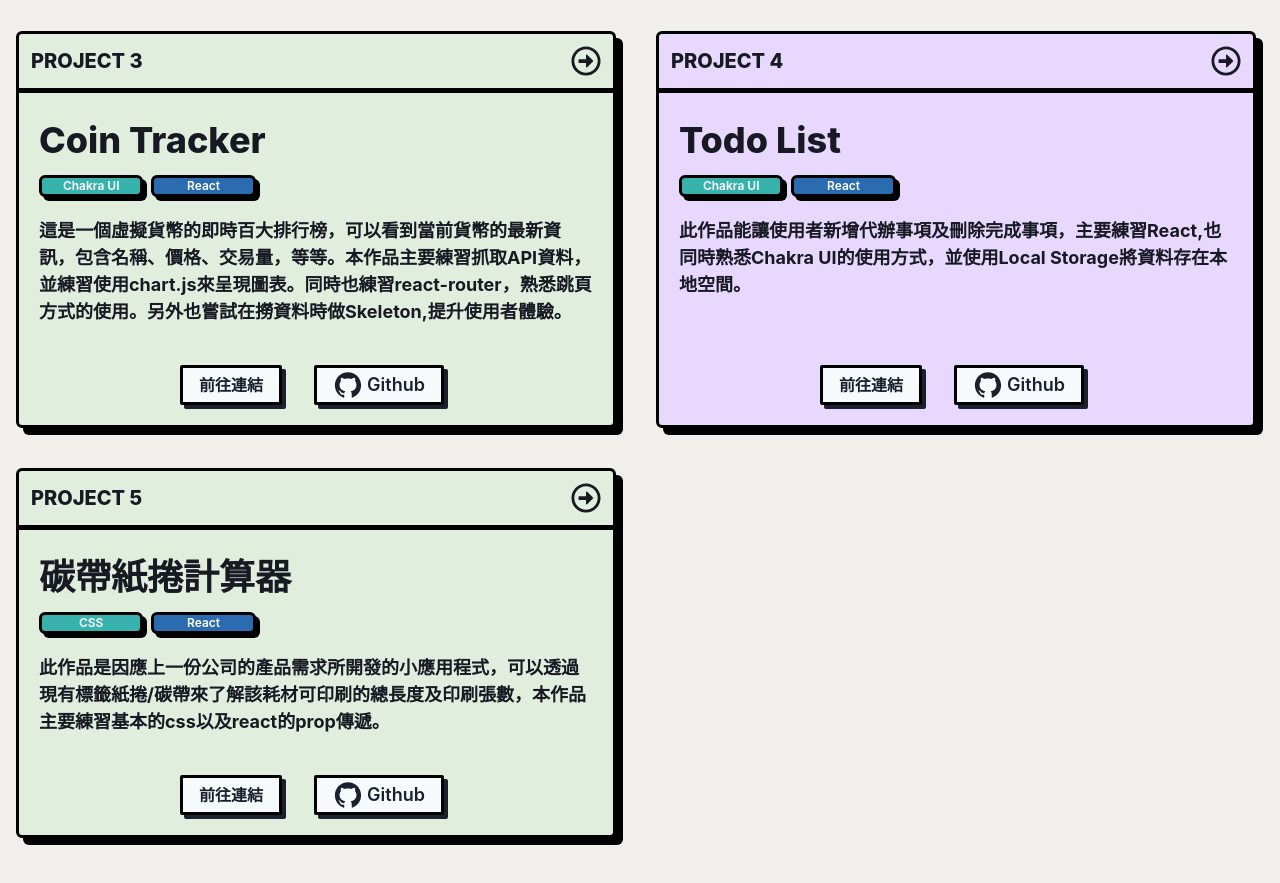
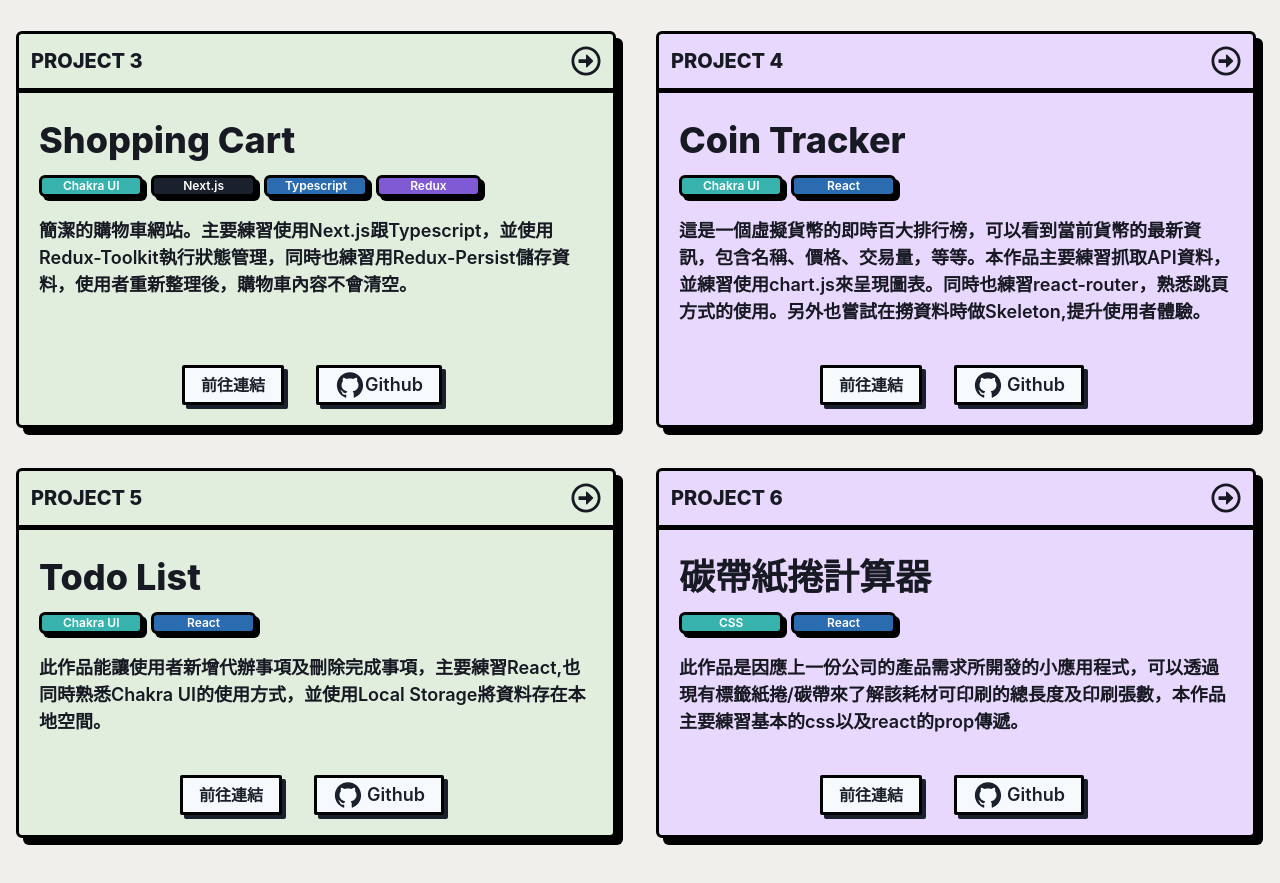
Before and after one commit to Lindahehexd/retro-portfolio, a Next.js app: page /projects in a window 1280 px wide. Shown: the part 649-1532 px from the top of the page. Built offline with nearby package versions, Linux system fonts and the light colour scheme.

Commit message:
add shopping cart project and adjust the fontweight

```diff
--- a/src/components/ProjectPage/ProjectCard.tsx
+++ b/src/components/ProjectPage/ProjectCard.tsx
@@ -30,7 +30,7 @@
             </Flex>
             {/* body */}
             <CardBody>
-              <Flex direction="column" >
+              <Flex direction="column">
                 <Text fontSize="4xl" fontWeight={800} mb={2}>
                   PTTit{" "}
                 </Text>
@@ -117,7 +117,7 @@
                 </SimpleGrid>
               </Flex>
 
-              <Text fontSize="lg" fontWeight={700}>
+              <Text fontSize="lg" fontWeight={600}>
                 {" "}
                 結合PTT與Reddit,
                 使用者可以瀏覽看板、建立、加入、搜尋看板。並且可以發文、推文、噓文...等等。如果您是板主，甚至能客製化您的看板，包含圖片、看板簡介、看板標題。用戶也可對貼文點選喜歡或不喜歡，票數會即時顯示。此作品主要練習SSR、Type型別熟悉、使用狀態管理工具Recoil、擴展運算子、使用firebase達成CRUD...等等。{" "}
@@ -157,7 +157,7 @@
                 <Text fontSize="4xl" fontWeight={800} mb={2}>
                   聊天GO
                 </Text>
-                <SimpleGrid columns={{ base: 3, md: 3, lg: 5 }} spacing={2}  mb={5}>
+                <SimpleGrid columns={{ base: 3, md: 3, lg: 5 }} spacing={2} mb={5}>
                   <Flex
                     h="22px"
                     p={2}
@@ -175,7 +175,7 @@
                   </Flex>
 
                   <Flex
-                      h="22px"
+                    h="22px"
                     p={2}
                     boxShadow="4px 4px black"
                     border="3px solid black"
@@ -191,7 +191,7 @@
                   </Flex>
 
                   <Flex
-                     h="22px"
+                    h="22px"
                     p={2}
                     boxShadow="4px 4px black"
                     border="3px solid black"
@@ -208,7 +208,7 @@
                 </SimpleGrid>
               </Flex>
 
-              <Text fontSize="lg" fontWeight={700}>
+              <Text fontSize="lg" fontWeight={600}>
                 聊天Go是一個任何人都可進入的公共聊天室，在聊天室中，您可以看到發訊息者的留言時間，
                 也能看到發訊息者的頭像。本作品主要練習使用firebase以及使用firebase提供的身份驗證方式進行登入。並練習使用Conditional
                 Rendering去渲染明亮模式/黑暗模式的顏色、以及有登入的用戶才可看到聊天室。
@@ -232,7 +232,7 @@
             </Flex>
           </Card>
 
-          <Card bg={cardBg1} h="100%" maxW="600px" color={color} border={border} boxShadow={boxShadow}>
+          <Card boxShadow={boxShadow} bg={cardBg1} h="100%" maxW="600px" color={color} border={border}>
             <Flex p={3} borderBottom="5px solid black" justify="space-between">
               <Text fontSize="xl" fontWeight={800}>
                 PROJECT 3
@@ -246,9 +246,115 @@
             <CardBody>
               <Flex direction="column">
                 <Text fontSize="4xl" fontWeight={800} mb={2}>
+                  Shopping Cart
+                </Text>
+                <SimpleGrid columns={{ base: 3, md: 3, lg: 5 }} spacing={2} mb={5}>
+                  <Flex
+                    h="22px"
+                    p={2}
+                    boxShadow="4px 4px black"
+                    border="3px solid black"
+                    borderRadius="md"
+                    color="white"
+                    fontSize="xs"
+                    bg="teal.400"
+                    justify="center"
+                    align="center"
+                    fontWeight={600}
+                  >
+                    <Text>Chakra UI</Text>
+                  </Flex>
+
+                  <Flex
+                    h="22px"
+                    p={2}
+                    boxShadow="4px 4px black"
+                    border="3px solid black"
+                    borderRadius="md"
+                    color="white"
+                    fontSize="xs"
+                    bg="gray.800"
+                    justify="center"
+                    align="center"
+                    fontWeight={600}
+                  >
+                    <Text>Next.js</Text>
+                  </Flex>
+
+                  <Flex
+                    h="22px"
+                    p={2}
+                    boxShadow="4px 4px black"
+                    border="3px solid black"
+                    borderRadius="md"
+                    color="white"
+                    fontSize="xs"
+                    bg="blue.600"
+                    justify="center"
+                    align="center"
+                    fontWeight={600}
+                  >
+                    <Text>Typescript</Text>
+                  </Flex>
+
+                  <Flex
+                    h="22px"
+                    p={2}
+                    boxShadow="4px 4px black"
+                    border="3px solid black"
+                    borderRadius="md"
+                    color="white"
+                    fontSize="xs"
+                    bg="purple.500"
+                    justify="center"
+                    align="center"
+                    fontWeight={600}
+                  >
+                    <Text>Redux</Text>
+                  </Flex>
+                </SimpleGrid>
+              </Flex>
+
+              <Text fontSize="lg" fontWeight={600}>
+                {" "}
+                簡潔的購物車網站。主要練習使用Next.js跟Typescript，並使用Redux-Toolkit執行狀態管理，同時也練習用Redux-Persist儲存資料，使用者重新整理後，購物車內容不會清空。
+              </Text>
+              {/* <Image src="/aboutme3.png" alt="" objectFit="contain" boxSize="250px" /> */}
+            </CardBody>
+
+            <Flex justify="center" gap={6}>
+              {/* <Button >查看內容</Button> */}
+              <Link href="https://next-chakra-shopping-cart.vercel.app/" target="_blank">
+                <Button bg={btnbg} _hover={{ bg: hoverBg }}>
+                  前往連結
+                </Button>
+              </Link>
+              <Link href="https://github.com/Lindahehexd/next-chakra-shopping-cart" target="_blank">
+                <Button fontSize="lg" bg={btnbg} _hover={{ bg: hoverBg }}>
+                  <Icon fontSize={30} as={AiFillGithub}></Icon>
+                  Github
+                </Button>
+              </Link>
+            </Flex>
+          </Card>
+
+          <Card bg={cardBg2} h="100%" maxW="600px" color={color} border={border} boxShadow={boxShadow}>
+            <Flex p={3} borderBottom="5px solid black" justify="space-between">
+              <Text fontSize="xl" fontWeight={800}>
+                PROJECT 4
+              </Text>
+
+              <Flex>
+                <Icon as={FaRegArrowAltCircleRight} fontSize={30} />
+              </Flex>
+            </Flex>
+            {/* body */}
+            <CardBody>
+              <Flex direction="column">
+                <Text fontSize="4xl" fontWeight={800} mb={2}>
                   Coin Tracker
                 </Text>
-                <SimpleGrid columns={{ base: 3, md: 3, lg: 5 }} spacing={2}  mb={5}>
+                <SimpleGrid columns={{ base: 3, md: 3, lg: 5 }} spacing={2} mb={5}>
                   <Flex
                     h="22px"
                     p={2}
@@ -283,7 +389,7 @@
                 </SimpleGrid>
               </Flex>
 
-              <Text fontSize="lg" fontWeight={700}>
+              <Text fontSize="lg" fontWeight={600}>
                 這是一個虛擬貨幣的即時百大排行榜，可以看到當前貨幣的最新資訊，包含名稱、價格、交易量，等等。本作品主要練習抓取API資料，並練習使用chart.js來呈現圖表。同時也練習react-router，熟悉跳頁方式的使用。另外也嘗試在撈資料時做Skeleton,提升使用者體驗。
               </Text>
               {/* <Image src="/aboutme3.png" alt="" objectFit="contain" boxSize="250px" /> */}
@@ -305,10 +411,10 @@
             </Flex>
           </Card>
 
-          <Card bg={cardBg2} h="100%" maxW="600px" color={color} border={border} boxShadow={boxShadow}>
+          <Card bg={cardBg1} h="100%" maxW="600px" color={color} border={border} boxShadow={boxShadow}>
             <Flex p={3} borderBottom="5px solid black" justify="space-between">
               <Text fontSize="xl" fontWeight={800}>
-                PROJECT 4
+                PROJECT 5
               </Text>
 
               <Flex>
@@ -321,7 +427,7 @@
                 <Text fontSize="4xl" fontWeight={800} mb={2}>
                   Todo List
                 </Text>
-                <SimpleGrid columns={{ base: 3, md: 3, lg: 5 }} spacing={2}  mb={5}>
+                <SimpleGrid columns={{ base: 3, md: 3, lg: 5 }} spacing={2} mb={5}>
                   <Flex
                     h="22px"
                     p={2}
@@ -356,7 +462,7 @@
                 </SimpleGrid>
               </Flex>
 
-              <Text fontSize="lg" fontWeight={700}>
+              <Text fontSize="lg" fontWeight={600}>
                 此作品能讓使用者新增代辦事項及刪除完成事項，主要練習React,也同時熟悉Chakra UI的使用方式，並使用Local
                 Storage將資料存在本地空間。
               </Text>
@@ -381,10 +487,10 @@
             </Flex>
           </Card>
 
-          <Card bg={cardBg1} h="100%" maxW="600px" color={color} border={border} boxShadow={boxShadow}>
+          <Card bg={cardBg2} h="100%" maxW="600px" color={color} border={border} boxShadow={boxShadow}>
             <Flex p={3} borderBottom="5px solid black" justify="space-between">
               <Text fontSize="xl" fontWeight={800}>
-                PROJECT 5
+                PROJECT 6
               </Text>
 
               <Flex>
@@ -397,7 +503,7 @@
                 <Text fontSize="4xl" fontWeight={800} mb={2}>
                   碳帶紙捲計算器
                 </Text>
-                <SimpleGrid columns={{ base: 3, md: 3, lg: 5 }} spacing={2}  mb={5}>
+                <SimpleGrid columns={{ base: 3, md: 3, lg: 5 }} spacing={2} mb={5}>
                   <Flex
                     h="22px"
                     p={2}
@@ -432,11 +538,11 @@
                 </SimpleGrid>
               </Flex>
 
-              <Text fontSize="lg" fontWeight={700}>
+              <Text fontSize="lg" fontWeight={600}>
                 此作品是因應上一份公司的產品需求所開發的小應用程式，可以透過現有標籤紙捲/碳帶來了解該耗材可印刷的總長度及印刷張數，本作品主要練習基本的css以及react的prop傳遞。
               </Text>
 
-              <Text fontSize="lg" fontWeight={700}></Text>
+              <Text fontSize="lg" fontWeight={600}></Text>
               {/* <Image src="/aboutme3.png" alt="" objectFit="contain" boxSize="250px" /> */}
             </CardBody>
 
```
